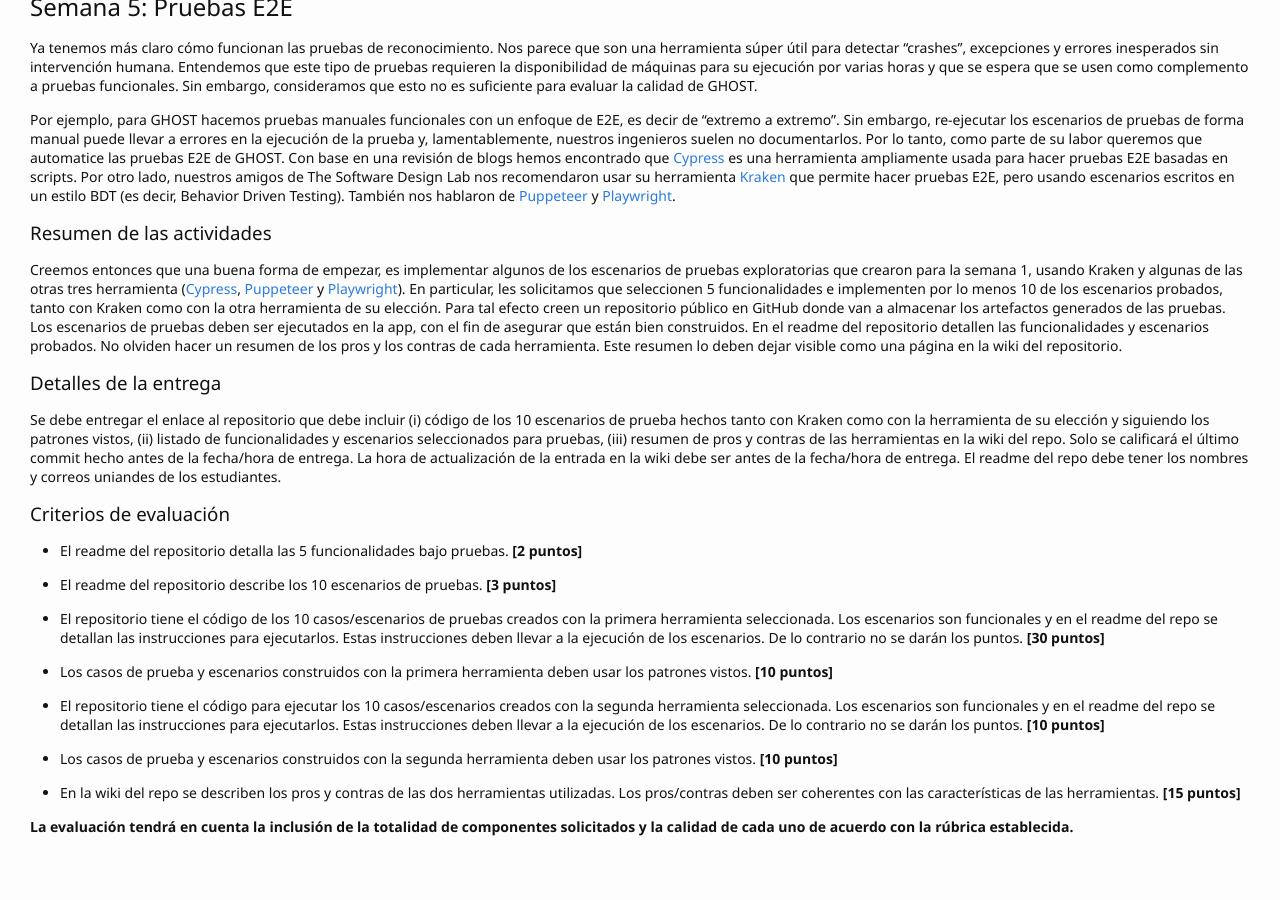
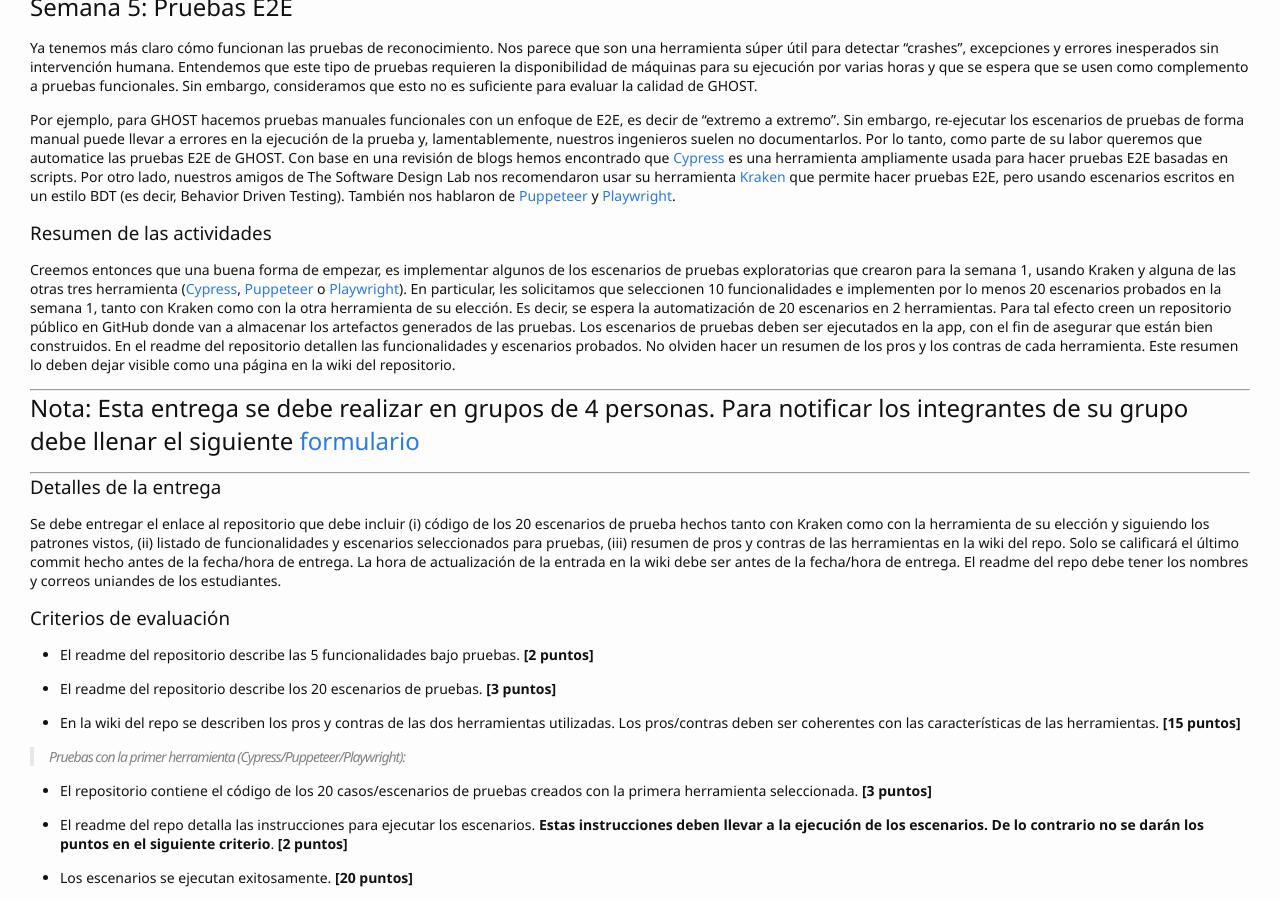
Before and after one commit to TiCSw/mt1_guias_pruebas, a Jekyll site: the page built from docs/semanas/semana5.md, in a window 1280 px wide and 900 px high, scrolled down 384 px. Built offline with Jekyll 4.4.1, drawn with Linux system fonts in a browser that asks for light colours; some web fonts are replaced; our own code applies the rules of GitHub Pages for plain Markdown files; comment, search, counter and statistics services are not loaded; some of the changed text lies outside the part shown.

Commit message:
semana 5

```diff
--- a/docs/semanas/semana5.md
+++ b/docs/semanas/semana5.md
@@ -8,28 +8,43 @@
 Por ejemplo, para GHOST hacemos pruebas manuales funcionales con un enfoque de E2E, es decir de “extremo a extremo”. Sin embargo, re-ejecutar los escenarios de pruebas de forma manual puede llevar a errores en la ejecución de la prueba y, lamentablemente, nuestros ingenieros suelen no documentarlos. Por lo tanto, como parte de su labor queremos que automatice las pruebas E2E de GHOST. Con base en una revisión de blogs hemos encontrado que [Cypress](https://www.cypress.io) es una herramienta ampliamente usada para hacer pruebas E2E basadas en scripts. Por otro lado, nuestros amigos de The Software Design Lab nos recomendaron usar su herramienta [Kraken](https://thesoftwaredesignlab.github.io/KrakenMobile/) que permite hacer pruebas E2E, pero usando escenarios escritos en un estilo BDT (es decir, Behavior Driven Testing). También nos hablaron de [Puppeteer](https://pptr.dev) y [Playwright](https://playwright.dev).
 
 ### Resumen de las actividades
-Creemos entonces que una buena forma de empezar, es implementar algunos de los escenarios de pruebas exploratorias que crearon para la semana 1, usando Kraken y algunas de las otras tres herramienta ([Cypress](https://www.cypress.io), [Puppeteer](https://pptr.dev) y [Playwright](https://playwright.dev)). En particular, les solicitamos que seleccionen 5 funcionalidades e implementen  por lo menos 10 de los escenarios probados, tanto con Kraken como con la otra herramienta de su elección. Para tal efecto creen un repositorio público en GitHub donde van a almacenar los artefactos generados de las pruebas.  Los escenarios de pruebas deben ser ejecutados en la app, con el fin de asegurar que están bien construidos. En el readme del repositorio detallen las funcionalidades y escenarios probados. No olviden hacer un resumen de los pros y los contras de cada herramienta. Este resumen lo deben dejar visible como una página en la wiki del repositorio.
+Creemos entonces que una buena forma de empezar, es implementar algunos de los escenarios de pruebas exploratorias que crearon para la semana 1, usando Kraken y alguna de las otras tres herramienta ([Cypress](https://www.cypress.io), [Puppeteer](https://pptr.dev) o [Playwright](https://playwright.dev)). En particular, les solicitamos que seleccionen 10 funcionalidades e implementen por lo menos 20 escenarios probados en la semana 1, tanto con Kraken como con la otra herramienta de su elección. Es decir, se espera la automatización de 20 escenarios en 2 herramientas. Para tal efecto creen un repositorio público en GitHub donde van a almacenar los artefactos generados de las pruebas.  Los escenarios de pruebas deben ser ejecutados en la app, con el fin de asegurar que están bien construidos. En el readme del repositorio detallen las funcionalidades y escenarios probados. No olviden hacer un resumen de los pros y los contras de cada herramienta. Este resumen lo deben dejar visible como una página en la wiki del repositorio.
+
+---
+## Nota: Esta entrega se debe realizar en grupos de 4 personas. Para notificar los integrantes de su grupo debe llenar el siguiente [formulario](https://forms.gle/tbN5nL2FYvsEH2EQ9)
+
+---
 
 ### Detalles de la entrega
-Se debe entregar el enlace al repositorio que debe incluir (i) código de los 10 escenarios de prueba hechos tanto con Kraken como con la herramienta  de su elección y siguiendo los patrones vistos, (ii) listado de funcionalidades y escenarios seleccionados para pruebas, (iii) resumen de pros y contras de las herramientas en la wiki del repo. Solo se calificará el último commit hecho antes de la fecha/hora de entrega. La hora de actualización de la entrada en la wiki debe ser antes de la fecha/hora de entrega. El readme del repo debe tener los nombres y correos uniandes de los estudiantes.
+Se debe entregar el enlace al repositorio que debe incluir (i) código de los 20 escenarios de prueba hechos tanto con Kraken como con la herramienta  de su elección y siguiendo los patrones vistos, (ii) listado de funcionalidades y escenarios seleccionados para pruebas, (iii) resumen de pros y contras de las herramientas en la wiki del repo. Solo se calificará el último commit hecho antes de la fecha/hora de entrega. La hora de actualización de la entrada en la wiki debe ser antes de la fecha/hora de entrega. El readme del repo debe tener los nombres y correos uniandes de los estudiantes.
 
 
 ### Criterios de evaluación
 
-- El readme del repositorio detalla las 5 funcionalidades bajo pruebas. **[2 puntos]**
+- El readme del repositorio describe las 5 funcionalidades bajo pruebas. **[2 puntos]**
 
-- El readme del repositorio describe los 10 escenarios de pruebas. **[3 puntos]**
-
-
-- El repositorio tiene el código de los 10 casos/escenarios de pruebas creados con la primera herramienta seleccionada. Los escenarios son funcionales y en el readme del repo se detallan las instrucciones para ejecutarlos. Estas instrucciones deben llevar a la ejecución de los escenarios. De lo contrario no se darán los puntos.  **[30 puntos]**
-
-- Los casos de prueba y escenarios construidos con la primera herramienta deben usar los patrones vistos.  **[10 puntos]**
-
-- El repositorio tiene el código para ejecutar los 10 casos/escenarios creados con la segunda herramienta seleccionada. Los escenarios son funcionales y en el readme del repo se detallan las instrucciones para ejecutarlos. Estas instrucciones deben llevar a la ejecución de los escenarios. De lo contrario no se darán los puntos.  **[10 puntos]**
-
-- Los casos de prueba y escenarios construidos con la segunda herramienta  deben usar los patrones vistos.  **[10 puntos]**
-
+- El readme del repositorio describe los 20 escenarios de pruebas. **[3 puntos]**
 
 - En la wiki del repo se describen los pros y contras de las dos herramientas utilizadas.  Los pros/contras deben ser coherentes con las características de las herramientas. **[15 puntos]**
 
+> Pruebas con la primer herramienta (Cypress/Puppeteer/Playwright):
+
+- El repositorio contiene el código de los 20 casos/escenarios de pruebas creados con la primera herramienta seleccionada. **[3 puntos]**
+
+- El readme del repo detalla las instrucciones para ejecutar los escenarios. **Estas instrucciones deben llevar a la ejecución de los escenarios. De lo contrario no se darán los puntos en el siguiente criterio**. **[2 puntos]**
+
+- Los escenarios se ejecutan exitosamente. **[20 puntos]**
+
+- Los casos de prueba y escenarios construidos con la primer herramienta deben usar los patrones vistos.  **[10 puntos]**
+
+> Pruebas con Kraken:
+
+- El repositorio tiene el código para ejecutar los 20 casos/escenarios creados con Kraken. **[3 puntos]**
+
+- El readme del repo se detallan las instrucciones para ejecutarlos. Estas instrucciones deben llevar a la ejecución de los escenarios. De lo contrario no se darán los puntos.  **[2 puntos]**
+
+- Los escenarios son funcionales. **[20 puntos]**
+
+- Los casos de prueba y escenarios construidos con kraken deben usar los patrones vistos.  **[10 puntos]**
+
  **La evaluación tendrá en cuenta la inclusión de la totalidad de componentes solicitados y la calidad de cada uno de acuerdo con la rúbrica establecida.**
```
